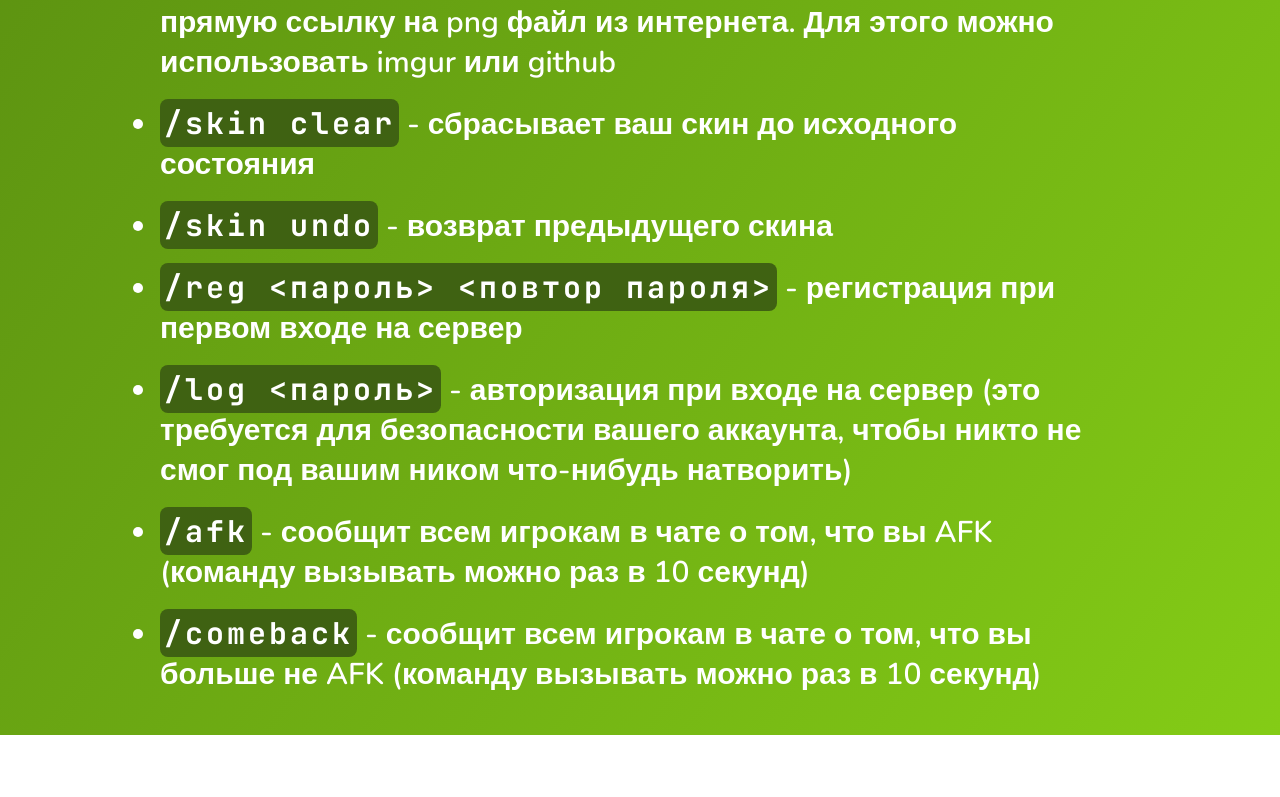
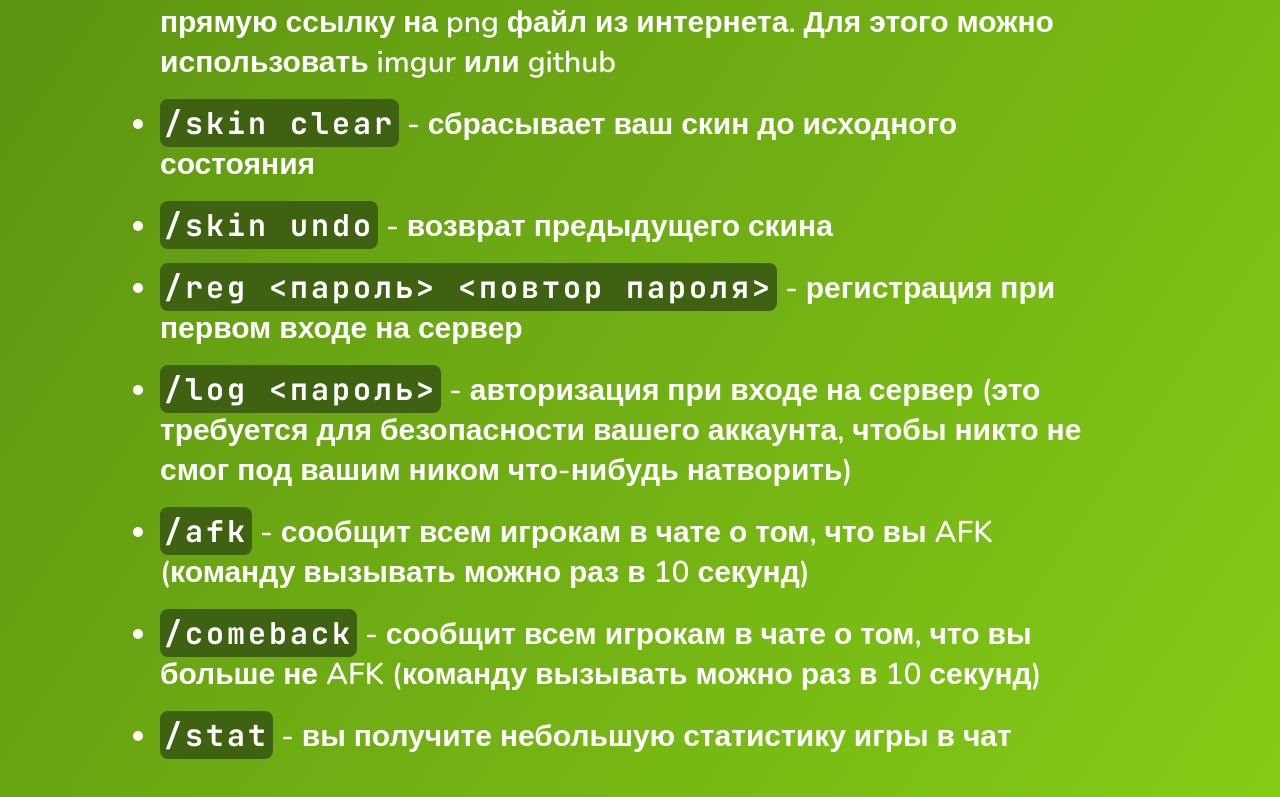
Before and after one commit to MrAbragadabra/pipinders, a Next.js app: page /commands in a window 1280 px wide. Shown: the part 1119-1916 px from the top of the page. Before the commit the page ends 1854 px from the top, so only its background shows below. Built offline with nearby package versions, Linux system fonts and the light colour scheme.

Commit message:
add new command

```diff
--- a/src/components/shared/commands.tsx
+++ b/src/components/shared/commands.tsx
@@ -240,6 +240,18 @@ export const Commands: React.FC<Props> = ({ className }) => {
 						- сообщит всем игрокам в чате о том, что вы больше не AFK (команду
 						вызывать можно раз в 10 секунд)
 					</li>
+					<li className='mb-5 text-left leading-10'>
+						<span
+							onClick={() => handleCopy('/stat')}
+							className={cn(
+								jetBrains_mono.className,
+								'bg-lime-800 p-1 rounded-sm tracking-widest select-none cursor-pointer'
+							)}
+						>
+							/stat
+						</span>{' '}
+						- вы получите небольшую статистику игры в чат
+					</li>
 				</ul>
 			</div>
 			{copied && (
```
